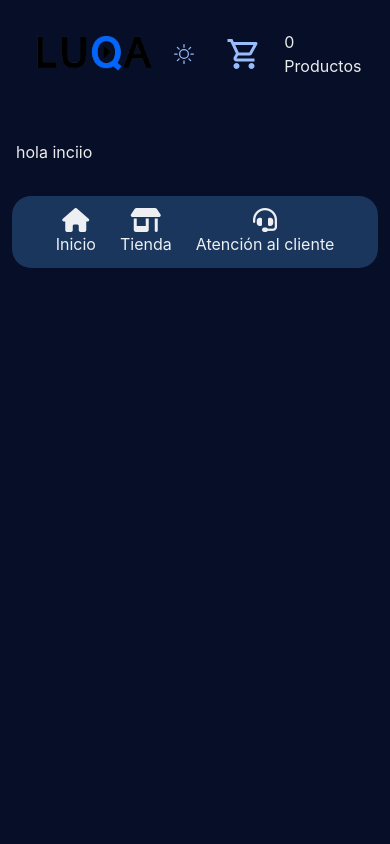
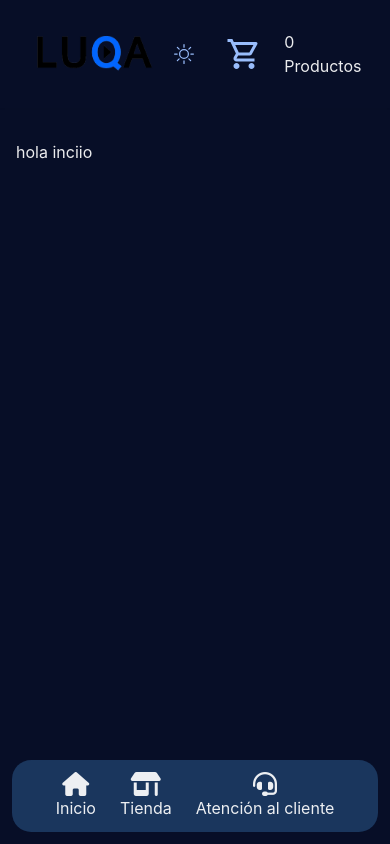
Before and after one commit to iamelyg/luqa, a Next.js app: page / in a window 390 px wide. Built offline with nearby package versions, Linux system fonts and the light colour scheme.

Commit message:
menu bar in mobile always be at the bottom, even if the screen is empty

```diff
--- a/components/navbar/Mobile.tsx
+++ b/components/navbar/Mobile.tsx
@@ -6,7 +6,7 @@ const MobileMenu: React.FC = () => {
 
     return <Flex
         display={{ base: "flex", md: "none" }} bgColor='blue.900' margin={3} padding={2}
-        borderRadius='1.2rem' position='sticky' bottom={4} gap={4} justifyContent='center'>
+        borderRadius='1.2rem' position='fixed' bottom={0} left={0} right={0} gap={4} justifyContent='center'>
         {INFORMATION.menu.map((item, i) => (
             <Flex key={i} href={item.slug} as={Link}
                 borderRadius='.5rem'
```
